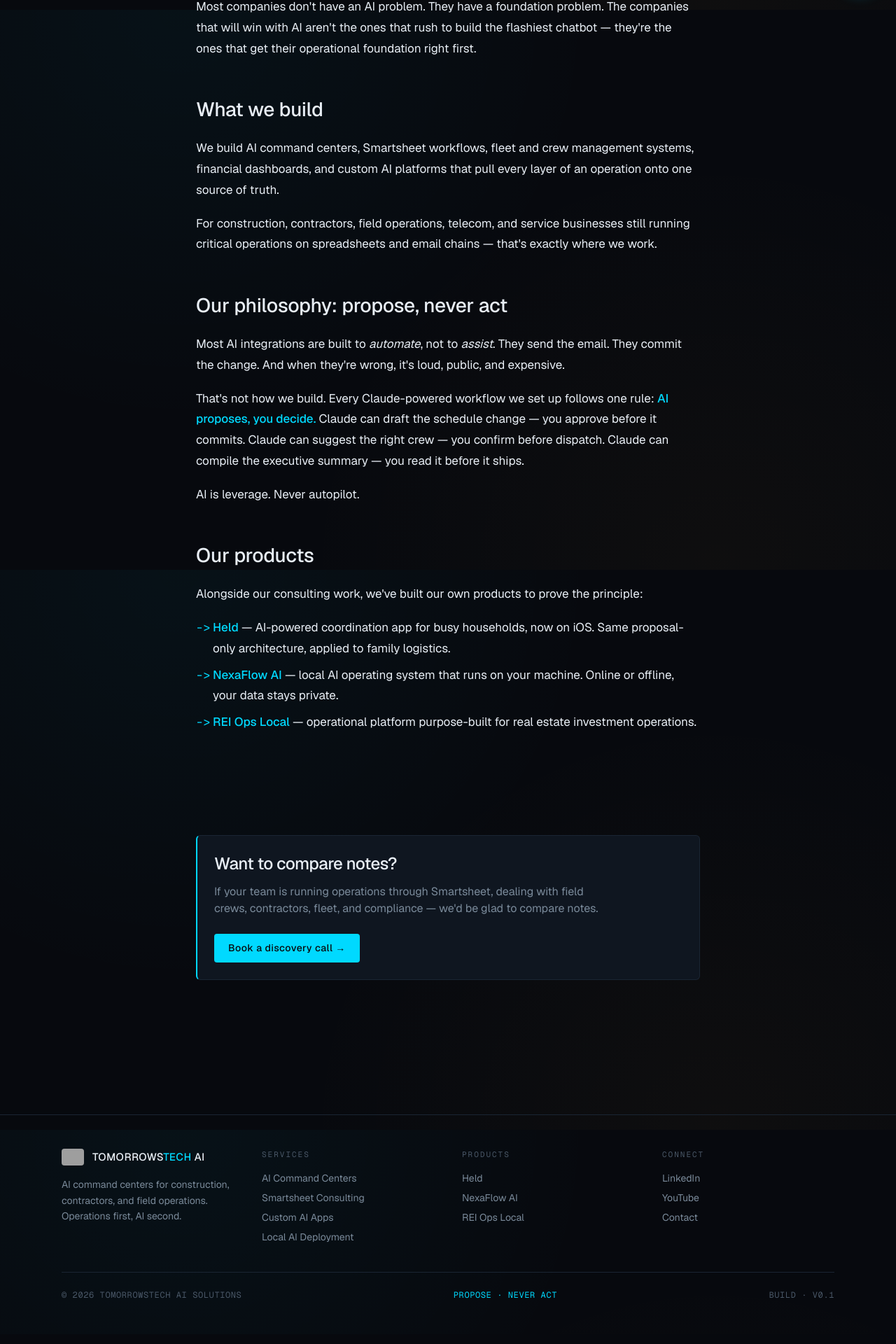
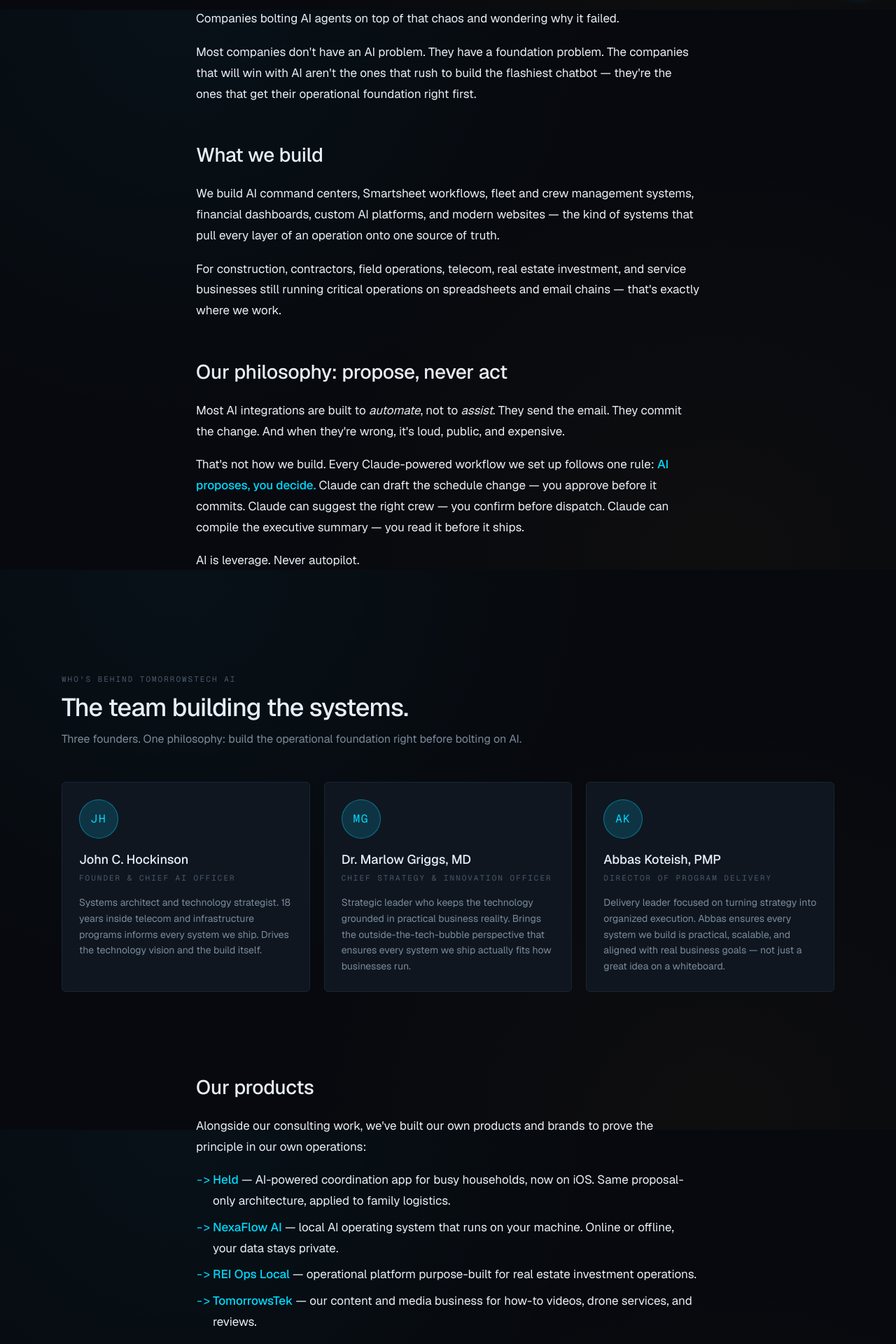
Before and after one commit to tomorrowstechaisolutions-gif/tomorrowstechai-site, a Next.js app: page /about in a window 1280 px wide. Shown: the part 786-2706 px from the top of the page at 70% size. Built offline with nearby package versions, Linux system fonts and the light colour scheme; grey boxes are pictures that could not be loaded.

Commit message:
Rebuild footer (full nav + accurate brand desc); restore team-of-3 to About

```diff
--- a/src/app/about/page.tsx
+++ b/src/app/about/page.tsx
@@ -3,16 +3,37 @@
 export const metadata = {
   title: "About",
   description:
-    "Founded by John Hockinson, an operations veteran with 18 years building telecom and infrastructure programs. Now building AI systems for the operations teams he came from.",
+    "Founded by John Hockinson with Dr. Marlow Griggs, MD and Abbas Koteish, PMP. Operations veterans building AI systems for the operations teams they came from.",
   alternates: { canonical: "/about" },
   openGraph: {
     title: "About · TomorrowsTech AI",
     description:
-      "Founded by John Hockinson — 18 years inside operations, now building the systems we wished existed.",
+      "Founded by John Hockinson with Dr. Marlow Griggs and Abbas Koteish — 18 years inside operations, now building the systems we wished existed.",
     url: "https://tomorrowstechai.com/about",
     type: "website",
   },
 };
+
+const team = [
+  {
+    name: "John C. Hockinson",
+    role: "Founder & Chief AI Officer",
+    body: "Systems architect and technology strategist. 18 years inside telecom and infrastructure programs informs every system we ship. Drives the technology vision and the build itself.",
+    initials: "JH",
+  },
+  {
+    name: "Dr. Marlow Griggs, MD",
+    role: "Chief Strategy & Innovation Officer",
+    body: "Strategic leader who keeps the technology grounded in practical business reality. Brings the outside-the-tech-bubble perspective that ensures every system we ship actually fits how businesses run.",
+    initials: "MG",
+  },
+  {
+    name: "Abbas Koteish, PMP",
+    role: "Director of Program Delivery",
+    body: "Delivery leader focused on turning strategy into organized execution. Abbas ensures every system we build is practical, scalable, and aligned with real business goals — not just a great idea on a whiteboard.",
+    initials: "AK",
+  },
+];
 
 export default function AboutPage() {
   return (
@@ -24,9 +45,11 @@
           existed.
         </h1>
         <p className="text-xl text-[color:var(--color-text-secondary)] leading-relaxed">
-          TomorrowsTech AI was founded by John Hockinson, a program manager who
-          spent two decades running telecom and infrastructure programs — and
-          watched the same operational chaos repeat at every level.
+          TomorrowsTech AI was founded by John Hockinson — a program manager
+          who spent two decades running telecom and infrastructure programs —
+          alongside Dr. Marlow Griggs and Abbas Koteish. Three operators who
+          watched the same operational chaos repeat at every level, and
+          decided to build the systems that could fix it.
         </p>
       </section>
 
@@ -51,13 +74,15 @@
           <h2>What we build</h2>
           <p>
             We build AI command centers, Smartsheet workflows, fleet and crew
-            management systems, financial dashboards, and custom AI platforms
-            that pull every layer of an operation onto one source of truth.
+            management systems, financial dashboards, custom AI platforms, and
+            modern websites — the kind of systems that pull every layer of an
+            operation onto one source of truth.
           </p>
           <p>
-            For construction, contractors, field operations, telecom, and
-            service businesses still running critical operations on
-            spreadsheets and email chains — that&apos;s exactly where we work.
+            For construction, contractors, field operations, telecom, real
+            estate investment, and service businesses still running critical
+            operations on spreadsheets and email chains — that&apos;s exactly
+            where we work.
           </p>
 
           <h2>Our philosophy: propose, never act</h2>
@@ -77,11 +102,38 @@
           <p>
             AI is leverage. Never autopilot.
           </p>
+        </div>
+      </section>
 
+      <section className="max-w-6xl mx-auto px-6 py-16">
+        <div className="eyebrow-muted mb-3">Who&apos;s behind TomorrowsTech AI</div>
+        <h2 className="text-3xl md:text-4xl font-medium tracking-tight mb-3 max-w-2xl">
+          The team building the systems.
+        </h2>
+        <p className="text-[color:var(--color-text-secondary)] leading-relaxed mb-12 max-w-2xl">
+          Three founders. One philosophy: build the operational foundation
+          right before bolting on AI.
+        </p>
+        <div className="grid md:grid-cols-3 gap-5">
+          {team.map((member) => (
+            <div key={member.name} className="card">
+              <div className="w-14 h-14 rounded-full bg-[color:var(--color-cyan-deep)]/30 border border-[color:var(--color-cyan)]/40 flex items-center justify-center mb-4">
+                <span className="font-mono text-[color:var(--color-cyan)] text-base tracking-widest">{member.initials}</span>
+              </div>
+              <h3 className="text-lg font-medium mb-1">{member.name}</h3>
+              <div className="eyebrow-muted mb-4">{member.role}</div>
+              <p className="text-sm text-[color:var(--color-text-secondary)] leading-relaxed">{member.body}</p>
+            </div>
+          ))}
+        </div>
+      </section>
+
+      <section className="max-w-3xl mx-auto px-6 pb-16">
+        <div className="prose-blog">
           <h2>Our products</h2>
           <p>
-            Alongside our consulting work, we&apos;ve built our own products to
-            prove the principle:
+            Alongside our consulting work, we&apos;ve built our own products
+            and brands to prove the principle in our own operations:
           </p>
           <ul>
             <li>
@@ -96,6 +148,10 @@
             <li>
               <strong>REI Ops Local</strong> — operational platform purpose-built
               for real estate investment operations.
+            </li>
+            <li>
+              <strong>TomorrowsTek</strong> — our content and media business
+              for how-to videos, drone services, and reviews.
             </li>
           </ul>
         </div>
--- a/src/components/Footer.tsx
+++ b/src/components/Footer.tsx
@@ -20,38 +20,41 @@
               </span>
             </div>
             <p className="text-sm text-[color:var(--color-text-secondary)] leading-relaxed">
-              AI command centers for construction, contractors, and field
-              operations. Operations first, AI second.
+              Intelligent systems for operations-heavy businesses — command
+              centers, custom AI, websites, and program management. Operations
+              first, AI second.
             </p>
           </div>
           <div>
-            <div className="eyebrow-muted mb-4">Services</div>
+            <div className="eyebrow-muted mb-4">Explore</div>
             <ul className="space-y-2 text-sm">
-              <li><Link href="/services" className="text-[color:var(--color-text-secondary)] hover:text-[color:var(--color-cyan)] transition-colors">AI Command Centers</Link></li>
-              <li><Link href="/services" className="text-[color:var(--color-text-secondary)] hover:text-[color:var(--color-cyan)] transition-colors">Smartsheet Consulting</Link></li>
-              <li><Link href="/services" className="text-[color:var(--color-text-secondary)] hover:text-[color:var(--color-cyan)] transition-colors">Custom AI Apps</Link></li>
-              <li><Link href="/services" className="text-[color:var(--color-text-secondary)] hover:text-[color:var(--color-cyan)] transition-colors">Local AI Deployment</Link></li>
+              <li><Link href="/services" className="text-[color:var(--color-text-secondary)] hover:text-[color:var(--color-cyan)] transition-colors">Services</Link></li>
+              <li><Link href="/work" className="text-[color:var(--color-text-secondary)] hover:text-[color:var(--color-cyan)] transition-colors">Work</Link></li>
+              <li><Link href="/about" className="text-[color:var(--color-text-secondary)] hover:text-[color:var(--color-cyan)] transition-colors">About</Link></li>
+              <li><Link href="/blog" className="text-[color:var(--color-text-secondary)] hover:text-[color:var(--color-cyan)] transition-colors">Blog</Link></li>
+              <li><Link href="/contact" className="text-[color:var(--color-text-secondary)] hover:text-[color:var(--color-cyan)] transition-colors">Contact</Link></li>
             </ul>
           </div>
           <div>
-            <div className="eyebrow-muted mb-4">Products</div>
+            <div className="eyebrow-muted mb-4">Products & brands</div>
             <ul className="space-y-2 text-sm">
-              <li><a href="https://myheldapp.com" className="text-[color:var(--color-text-secondary)] hover:text-[color:var(--color-cyan)] transition-colors">Held</a></li>
-              <li><span className="text-[color:var(--color-text-secondary)]">NexaFlow AI</span></li>
-              <li><span className="text-[color:var(--color-text-secondary)]">REI Ops Local</span></li>
+              <li><a href="https://myheldapp.com" target="_blank" rel="noopener noreferrer" className="text-[color:var(--color-text-secondary)] hover:text-[color:var(--color-cyan)] transition-colors">Held — Family ops app</a></li>
+              <li><span className="text-[color:var(--color-text-secondary)]">NexaFlow AI — Local AI OS</span></li>
+              <li><span className="text-[color:var(--color-text-secondary)]">REI Ops Local — REI platform</span></li>
+              <li><a href="https://tomorrowstek.com" target="_blank" rel="noopener noreferrer" className="text-[color:var(--color-text-secondary)] hover:text-[color:var(--color-cyan)] transition-colors">TomorrowsTek — Media</a></li>
             </ul>
           </div>
           <div>
             <div className="eyebrow-muted mb-4">Connect</div>
             <ul className="space-y-2 text-sm">
-              <li><a href="https://www.linkedin.com/in/johnhockinson/" className="text-[color:var(--color-text-secondary)] hover:text-[color:var(--color-cyan)] transition-colors">LinkedIn</a></li>
+              <li><a href="https://www.linkedin.com/in/johnhockinson/" target="_blank" rel="noopener noreferrer" className="text-[color:var(--color-text-secondary)] hover:text-[color:var(--color-cyan)] transition-colors">LinkedIn</a></li>
               <li><a href="https://www.youtube.com/@TomorrowsTechAISolution" target="_blank" rel="noopener noreferrer" className="text-[color:var(--color-text-secondary)] hover:text-[color:var(--color-cyan)] transition-colors">YouTube</a></li>
-              <li><Link href="/contact" className="text-[color:var(--color-text-secondary)] hover:text-[color:var(--color-cyan)] transition-colors">Contact</Link></li>
+              <li><Link href="/contact" className="text-[color:var(--color-text-secondary)] hover:text-[color:var(--color-cyan)] transition-colors">Book a call</Link></li>
             </ul>
           </div>
         </div>
         <div className="border-t border-[color:var(--color-border)] mt-10 pt-6 flex flex-col md:flex-row justify-between items-center gap-3 text-xs text-[color:var(--color-text-muted)] font-mono uppercase tracking-wider">
-          <div>© 2026 TomorrowsTech AI Solutions</div>
+          <div>© 2026 Tomorrowstek LLC · TomorrowsTech AI</div>
           <div className="text-[color:var(--color-cyan)]">Propose · Never Act</div>
           <div>Build · v0.1</div>
         </div>
```
Also changed, not shown: src/app/api/chat/route.ts (+12 -0 lines).
